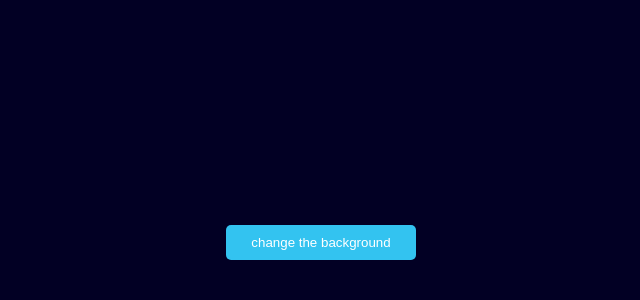
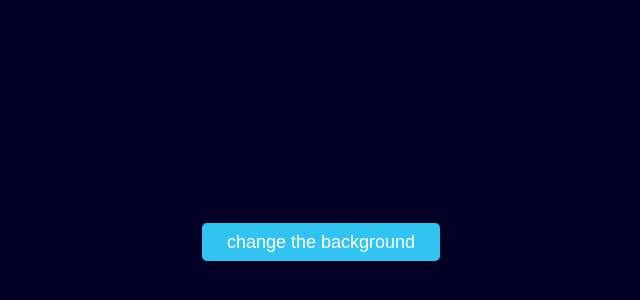
Before and after one commit to tomickigrzegorz/importlazy, a website built with webpack: page docs/index.html in a window 1280 px wide. Shown: the part 158-458 px from the top of the page, without its empty margins (319-959 px from the left). Built offline with nearby package versions, Linux system fonts and the light colour scheme.

Commit message:
:package: refactoring

```diff
--- a/docs/index.html
+++ b/docs/index.html
@@ -6,6 +6,7 @@
       body {
         background: #020024;
         transition: background 0.2s ease-in;
+        font-family: -apple-system, BlinkMacSystemFont, 'Segoe UI', Roboto, Oxygen, Ubuntu, Cantarell, 'Open Sans', 'Helvetica Neue', sans-serif;
       }
 
       .button-primary {
@@ -15,6 +16,8 @@
         color: #fff;
         border: 0;
         cursor: pointer;
+        font-size: 18px;
+        line-height: 100%;
       }
 
       .button-primary:hover {
@@ -33,10 +36,22 @@
         display: flex;
         justify-content: center;
         align-items: center;
+        flex-direction: column;
         height: 100vh;
         text-align: center;
+      }
+
+      .container>* {
+        margin: 20px;
+      }
+
+      .new-style {
+        font-size: 30px;
+        transition: all 200ms ease;
+        background: #fff;
+        color: #000;
       }</style></head><body><script>if (!('Promise' in window)) {
         var script = document.createElement("script");
         script.src = "https://polyfill.io/v3/polyfill.min.js?features=Promise";
         document.getElementsByTagName('head')[0].appendChild(script);
-      }</script><div class="container"><button id="background" class="button-primary" data-module="background">change the background</button></div><script src="./script.6a666ee11aa044715bd7.js"></script></body></html>
+      }</script><div class="container"><button class="button-primary" data-module="background">change the background</button></div><script src="./script.6a666ee11aa044715bd7.js"></script></body></html>
--- a/sources/js/index.js
+++ b/sources/js/index.js
@@ -1,11 +1,13 @@
 const dataModules = document.querySelectorAll('[data-module]');
 
-dataModules.forEach(module => {
+dataModules.forEach((module) => {
   module.addEventListener('click', async (event) => {
     event.preventDefault();
     try {
       const moduleName = module.getAttribute('data-module');
-      const background = await import(/* webpackChunkName: "[request]" */ `./${moduleName}.js`);
+      const background = await import(
+        /* webpackChunkName: "[request]" */ `./${moduleName}.js`
+      );
       background.default();
     } catch (error) {
       console.error(error);
```
Also changed, not shown: sources/index.html (+16 -1 lines), .babelrc, .eslintrc.json, 1 other file.
